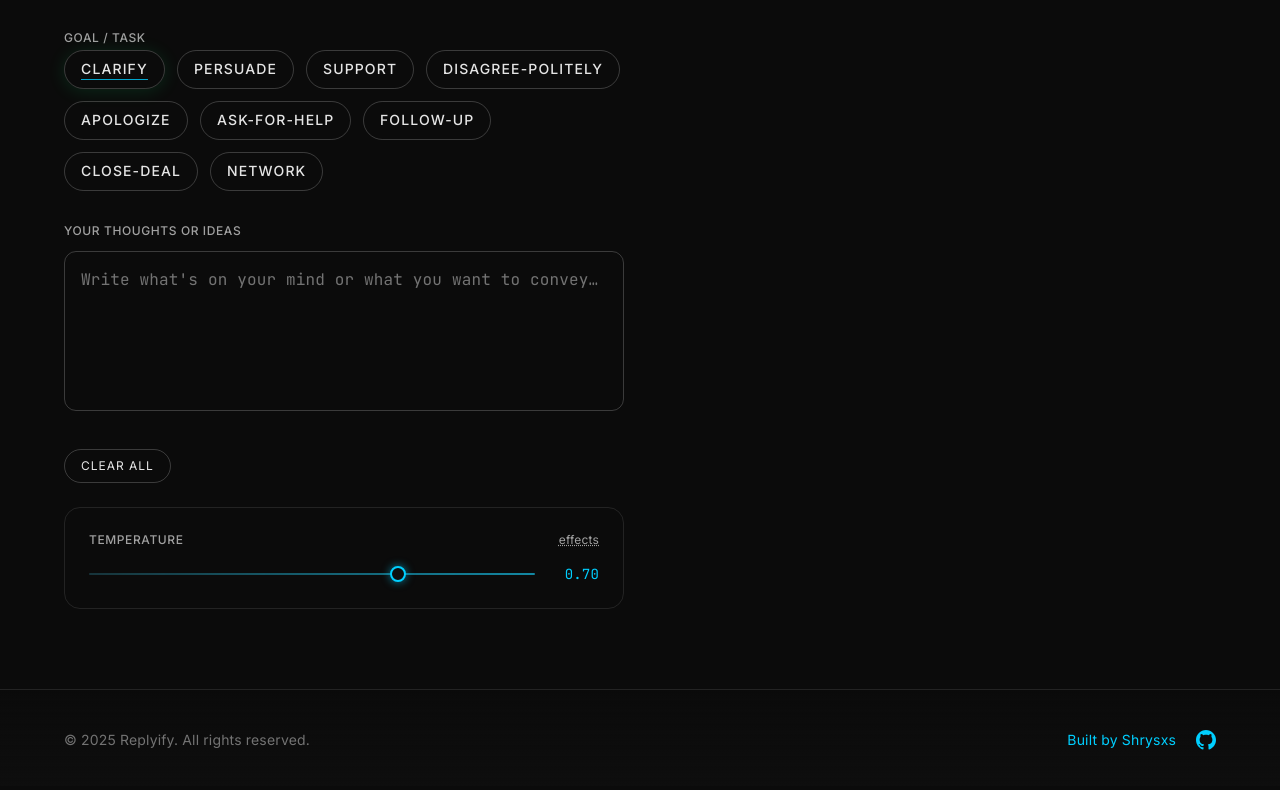
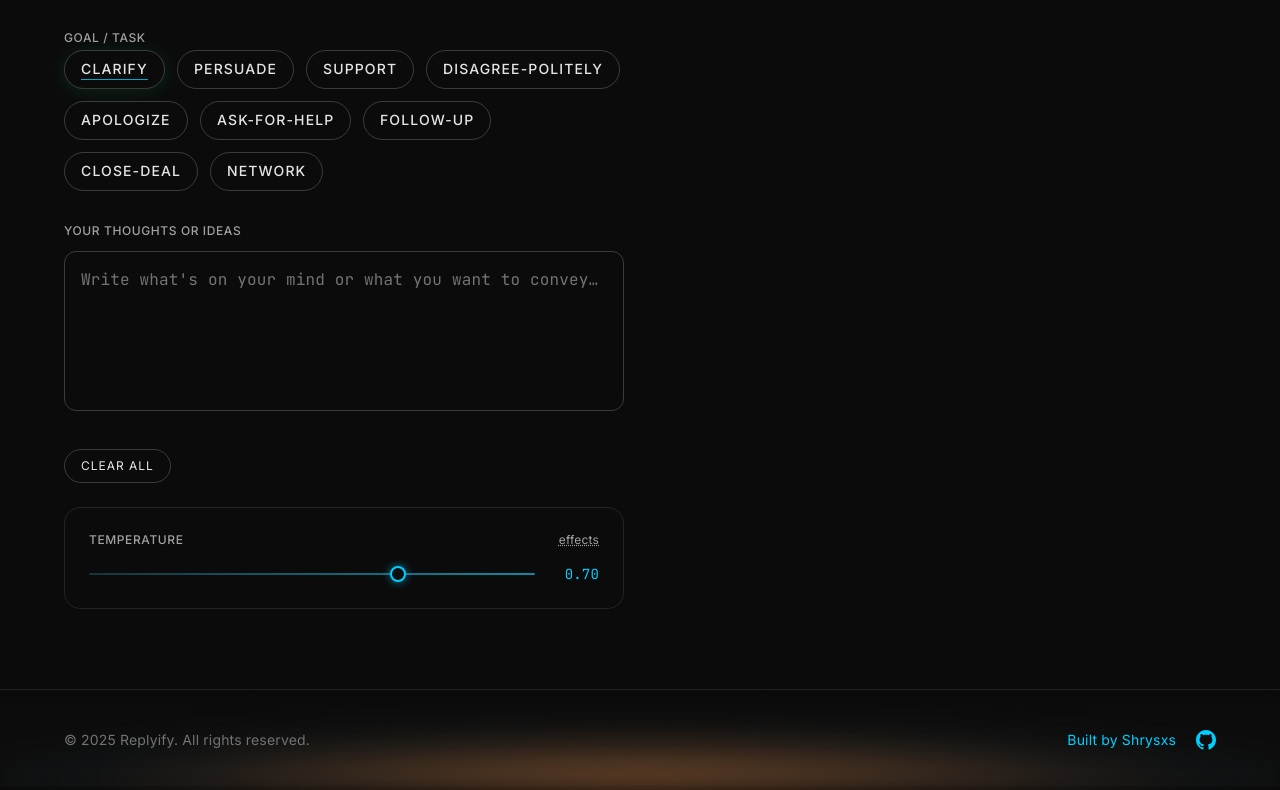
Before and after one commit to Shrysxs/replyify, a Next.js app: page / in a window 1280 px wide. Shown: the part 1881-2671 px from the top of the page. Built offline with nearby package versions, Linux system fonts and the light colour scheme; no server answers.

Commit message:
orange gradient bit enhancements

```diff
--- a/src/app/globals.css
+++ b/src/app/globals.css
@@ -6,6 +6,39 @@
   --accent: #00CFFF;     /* bright cyan */
 }
 
+/* Local footer glow placed inside the footer element */
+.footer-radial-glow {
+  position: absolute;
+  left: 0;
+  right: 0;
+  bottom: 0;
+  height: 62%;
+  pointer-events: none;
+  mix-blend-mode: screen;
+  /* Layered glows: warm orange core + cool desaturated halo for x.ai-like look */
+  background-image:
+    radial-gradient(70% 140% at 50% 100%,
+      rgba(255, 122, 26, 0.42) 0%,
+      rgba(255, 122, 26, 0.26) 22%,
+      rgba(255, 122, 26, 0.14) 40%,
+      rgba(255, 122, 26, 0.06) 52%,
+      rgba(255, 122, 26, 0.00) 64%
+    ),
+    radial-gradient(85% 160% at 50% 100%,
+      rgba(64, 98, 120, 0.28) 0%,
+      rgba(64, 98, 120, 0.16) 30%,
+      rgba(64, 98, 120, 0.06) 52%,
+      rgba(64, 98, 120, 0.00) 70%
+    );
+  filter: blur(14px);
+}
+
+@media (min-width: 640px) {
+  .footer-radial-glow { height: 66%; }
+}
+@media (min-width: 1024px) {
+  .footer-radial-glow { height: 70%; }
+}
 /* Removed unsupported @theme block; using CSS variables in :root instead */
 
 /* Base */
--- a/src/app/page.tsx
+++ b/src/app/page.tsx
@@ -389,9 +389,6 @@ export default function Home() {
         </div>
       </main>
 
-      {/* Bottom radial glow behind footer */}
-      <div className="footer-bottom-glow" aria-hidden />
-
       {/* Footer */}
       <Footer />
     </div>
--- a/src/components/ui/Footer.tsx
+++ b/src/components/ui/Footer.tsx
@@ -6,6 +6,8 @@ export default function Footer() {
     <footer className="relative py-10 px-4 sm:px-6 lg:px-8 border-t border-white/10">
       {/* subtle gradient from transparent to slightly darker */}
       <div className="pointer-events-none absolute inset-x-0 top-0 h-24 bg-gradient-to-b from-transparent to-[#0F0F0F] opacity-80" />
+      {/* footer radial glow anchored to bottom (x.ai-style) */}
+      <div aria-hidden className="footer-radial-glow" />
       <div className="relative max-w-6xl mx-auto">
         <motion.div
           initial={{ opacity: 0, y: 12 }}
```
